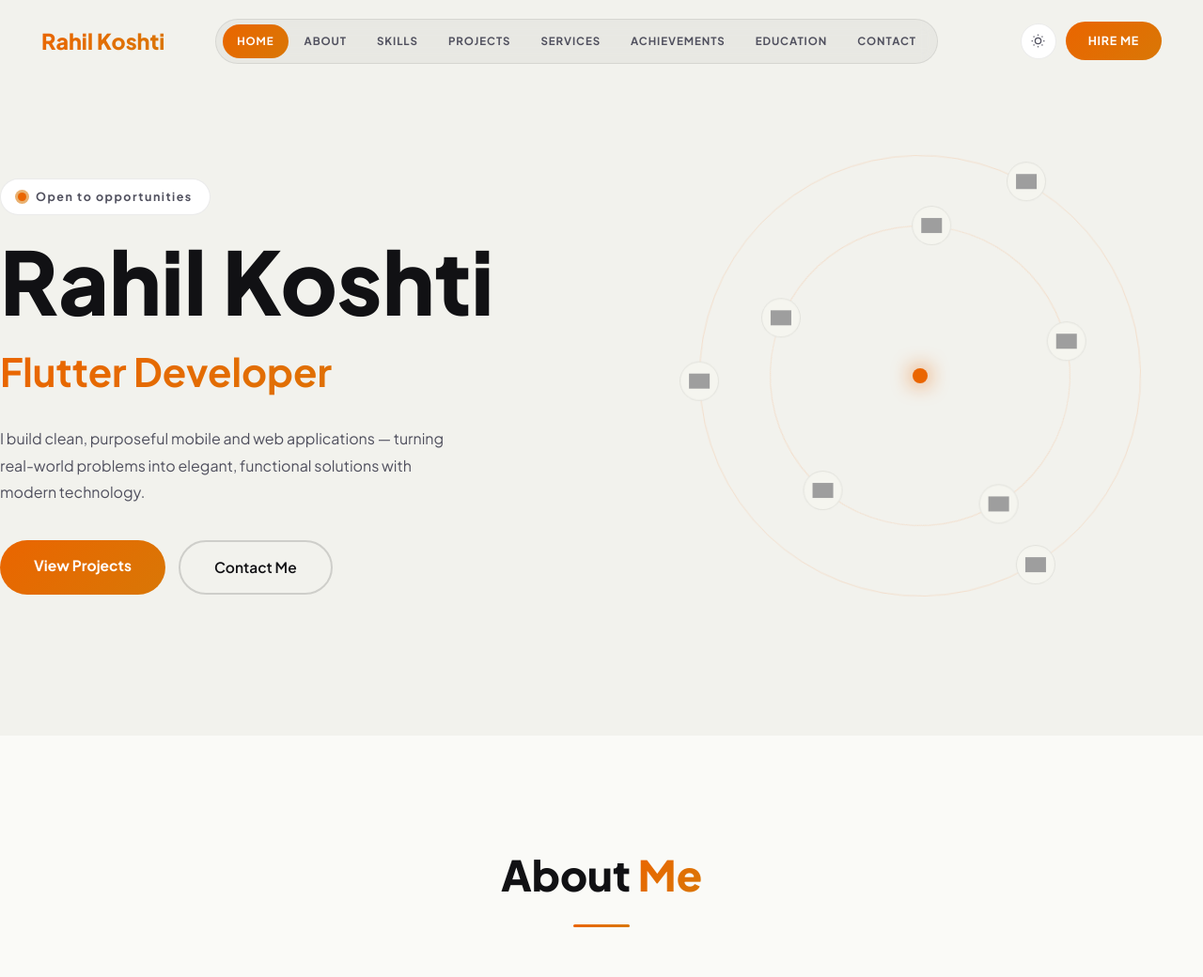
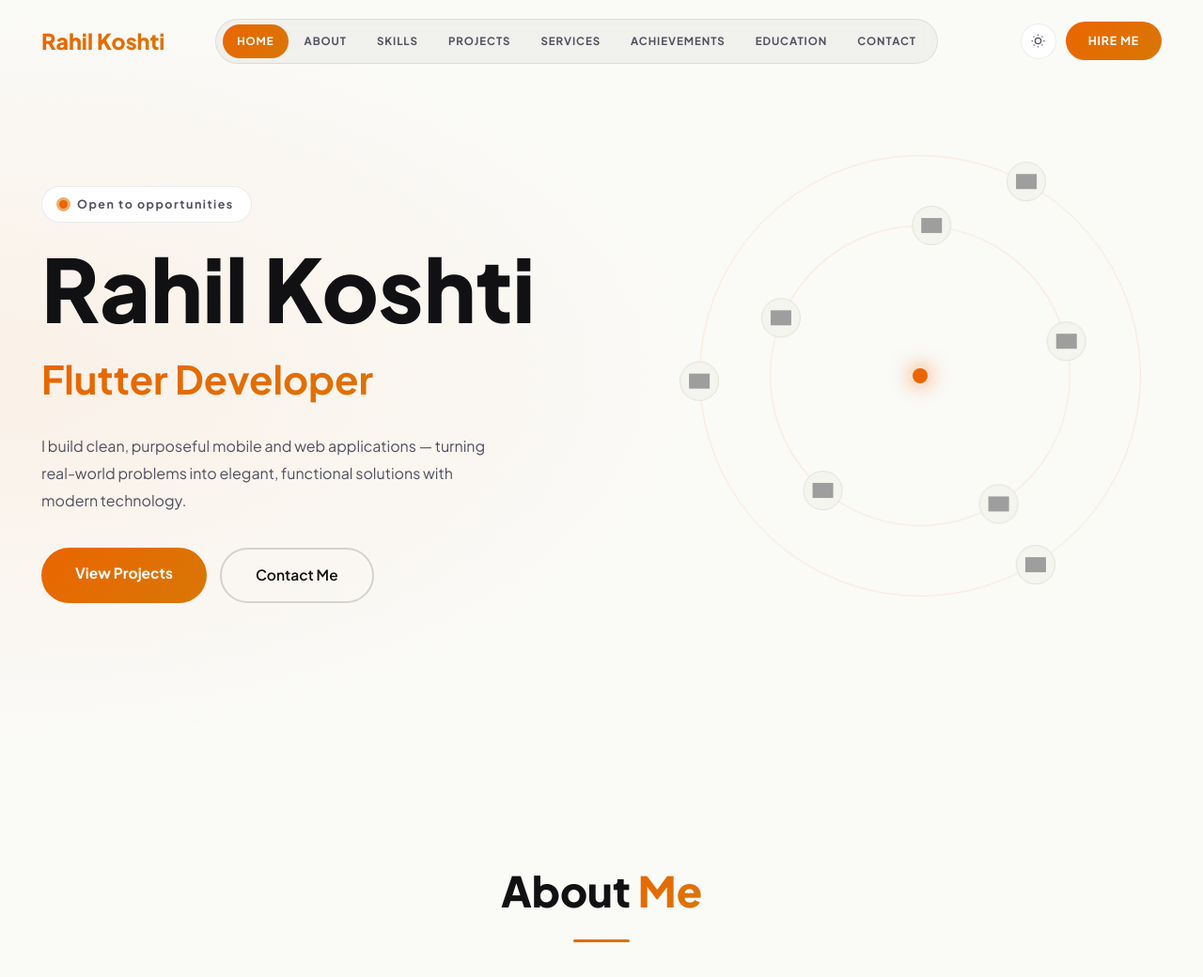
Before and after one commit to Rahilkoshti29/rahil-portfolio, a Django app: page / in a window 1280 px wide. Shown: the top 1040 px of the page at 94% size. Run offline with Django 5.2, Linux system fonts and the light colour scheme; grey boxes are pictures that could not be loaded.

Commit message:
final changes

```diff
--- a/backend/portfolio_project/portfolio/templates/portfolio/index.html
+++ b/backend/portfolio_project/portfolio/templates/portfolio/index.html
@@ -39,7 +39,7 @@
 </header>
 
 <!-- ══════ HOME ══════ -->
-<section id="home" class="section sec-alt">
+<section id="home" class="home-sec">
   <div class="home-left">
     <div class="hello-badge"><span class="status-dot-green"></span> Open to opportunities</div>
     <h1 class="hname">Rahil Koshti</h1>
```
